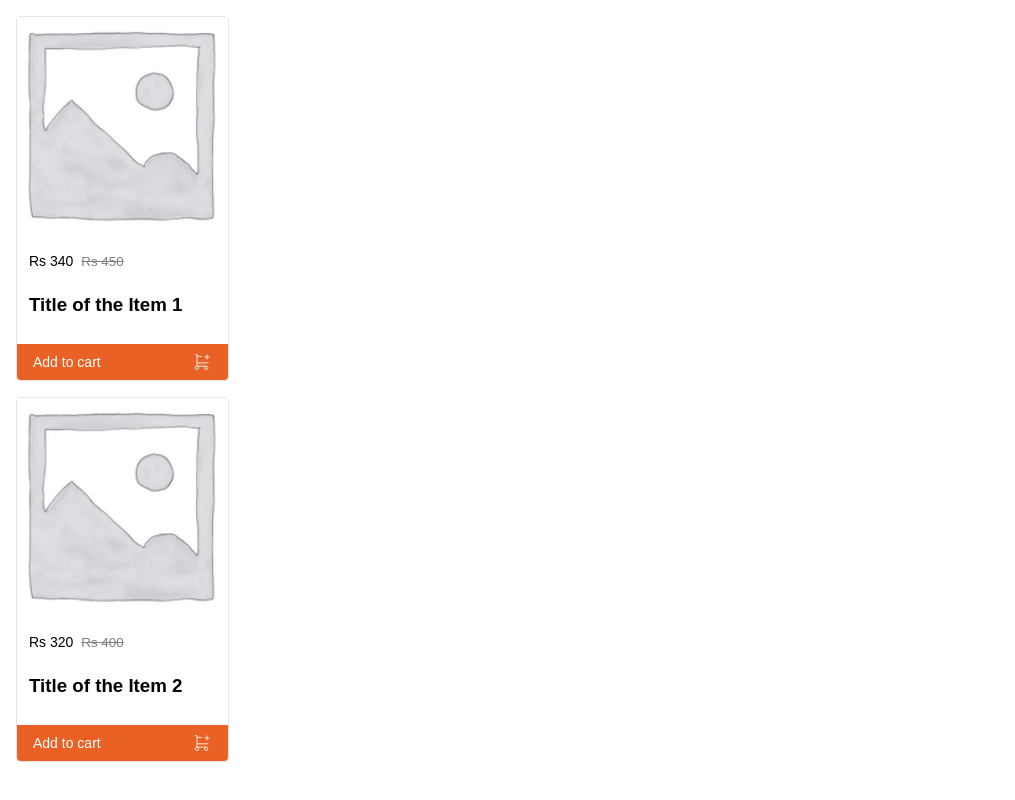
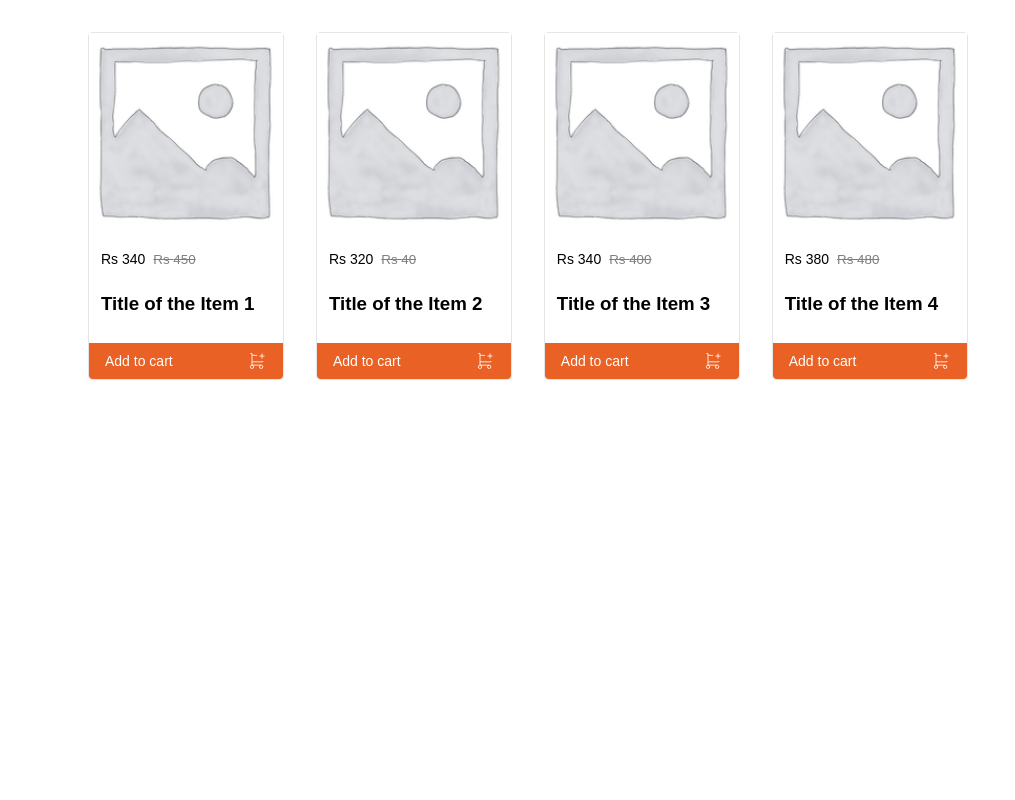
Before and after one commit to deepak-mahto/ReactLearnings, a React (Create React App) app in the folder hello-world/: page / in a window 1280 px wide. Shown: the whole page, without its empty margins (0-1015 px from the left). Built offline with nearby package versions, Linux system fonts and the light colour scheme.

Commit message:
Restructuring and optimizing the code.

```diff
--- a/hello-world/src/App.js
+++ b/hello-world/src/App.js
@@ -1,24 +1,9 @@
-import ListItem from "./components/ListItem";
+import Products from "./components/Products/products";
 
 const App = () => {
   return (
     <div>
-      <ListItem
-        data={{
-          discountedPrice: 340,
-          price: 450,
-          title: "Title of the Item 1",
-          thumbnail: "placeholder.png",
-        }}
-      ></ListItem>
-      <ListItem
-        data={{
-          discountedPrice: 320,
-          price: 400,
-          title: "Title of the Item 2",
-          thumbnail: "placeholder.png",
-        }}
-      ></ListItem>
+      <Products />
     </div>
   );
 };
--- a/hello-world/src/components/ListItem.js
+++ b/hello-world/src/components/Products/ListItems/ListItem.js
@@ -1,4 +1,4 @@
-import AddToCartIcon from "../assets/icons/add_cart.svg";
+import AddToCartIcon from "../../../assets/icons/add_cart.svg";
 
 const ListItem = ({ data }) => {
   return (
--- /dev/null
+++ b/hello-world/src/components/Products/products.js
@@ -0,0 +1,47 @@
+import ListItem from "./ListItems/ListItem";
+
+const items = [
+  {
+    id: 1,
+    discountedPrice: 340,
+    price: 450,
+    title: "Title of the Item 1",
+    thumbnail: "placeholder.png",
+  },
+  {
+    id: 2,
+    discountedPrice: 320,
+    price: 40,
+    title: "Title of the Item 2",
+    thumbnail: "placeholder.png",
+  },
+  {
+    id: 3,
+    discountedPrice: 340,
+    price: 400,
+    title: "Title of the Item 3",
+    thumbnail: "placeholder.png",
+  },
+  {
+    id: 3,
+    discountedPrice: 380,
+    price: 480,
+    title: "Title of the Item 4",
+    thumbnail: "placeholder.png",
+  },
+];
+
+const Products = () => {
+  return (
+    <div className={"product-list"}>
+      <div className={"product-list--wrapper"}>
+        <ListItem data={items[0]}></ListItem>
+        <ListItem data={items[1]}></ListItem>
+        <ListItem data={items[2]}></ListItem>
+        <ListItem data={items[3]}></ListItem>
+      </div>
+    </div>
+  );
+};
+
+export default Products;
```
